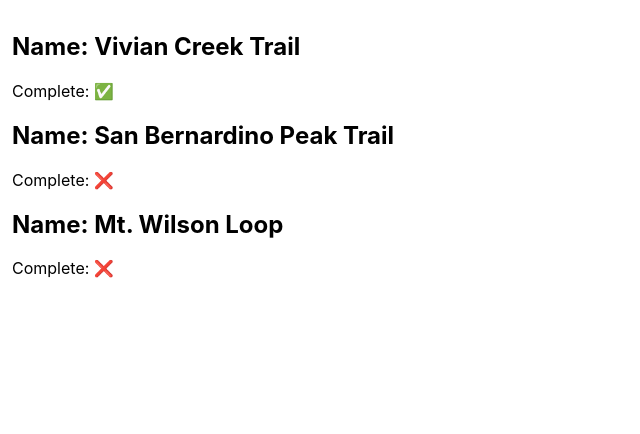
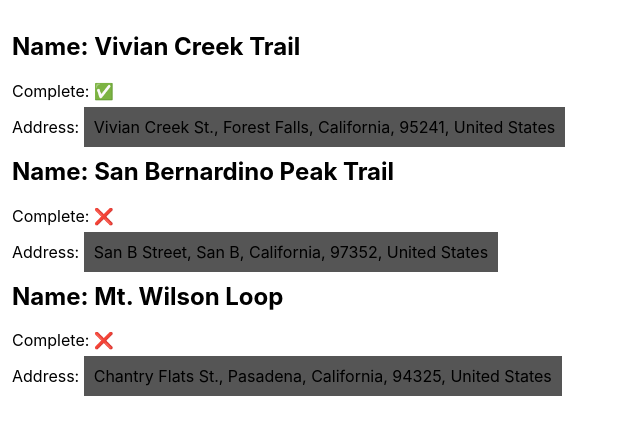
Before and after one commit to ryan-friesen/hike-planner, a React (Create React App) app: page / in a window 1280 px wide. Shown: the top 434 px of the page, without its empty margins (0-640 px from the left). Built offline with nearby package versions, Linux system fonts and the light colour scheme.

Commit message:
Cleaned up Address component, used it within Hike component

```diff
--- a/src/components/Address/index.js
+++ b/src/components/Address/index.js
@@ -1,17 +1,40 @@
 import styles from './styles.module.css';
 
-/** JSDoc: shortcut = /** then press enter when above a function.
- * @param {Object} props
- * @param {Object} props.hike
+/**
+ * @typedef {Object} Address
+ * @property {string} street
+ * @property {string} city
+ * @property {string} state
+ * @property {number} zip
+ * @property {string} country
  */
 
+/**
+ * @typedef {Object} Props
+ * @property {Address} address
+ */
+
+/** JSDoc: shortcut = /** then press enter when above a function.
+ * @param {Props} props
+ */
 const Address = (props) => {
-    return (
-        <div className={`${styles.addressContainer}`}>
-            <h2>Address:</h2>
-            <p>{Object.values(props.hike.address)}</p>
-        </div>
-    );
+  /*
+  Below is an example of destructuring an object- in this case,
+  props.address that was declared and initialized on lines 13 and 14
+
+  You want to destructure out of Props what the component needs.
+  This acts as an upfront declaration of everything the component needs from
+  props
+
+  Destructuring can be done directly in the param section between the
+  parentheses of the function
+  */
+  const { street, city, state, zip, country } = props.address;
+  return (
+    <span className={`${styles.addressContainer}`}>
+      {street}, {city}, {state}, {zip}, {country}
+    </span>
+  );
 };
 
 export default Address;
--- a/src/components/Address/styles.module.css
+++ b/src/components/Address/styles.module.css
@@ -1,4 +1,4 @@
 .addressContainer {
-    background-color: #555;
-    padding: 10px;
+  background-color: #555;
+  padding: 10px;
 }
--- a/src/components/Hike/index.js
+++ b/src/components/Hike/index.js
@@ -1,4 +1,5 @@
 import styles from './styles.module.css';
+import Address from '../Address';
 
 /** JSDoc: shortcut = /** then press enter when above a function.
  * @param {Object} props
@@ -10,6 +11,9 @@ const Hike = (props) => {
     <div className={`${styles.containerBorder}`}>
       <h2>Name: {props.hike.name}</h2>
       <p>Complete: {props.hike.completed ? '✅' : '❌'}</p>
+      <p>
+        Address: <Address address={props.hike.address} />
+      </p>
     </div>
   );
 };
```
